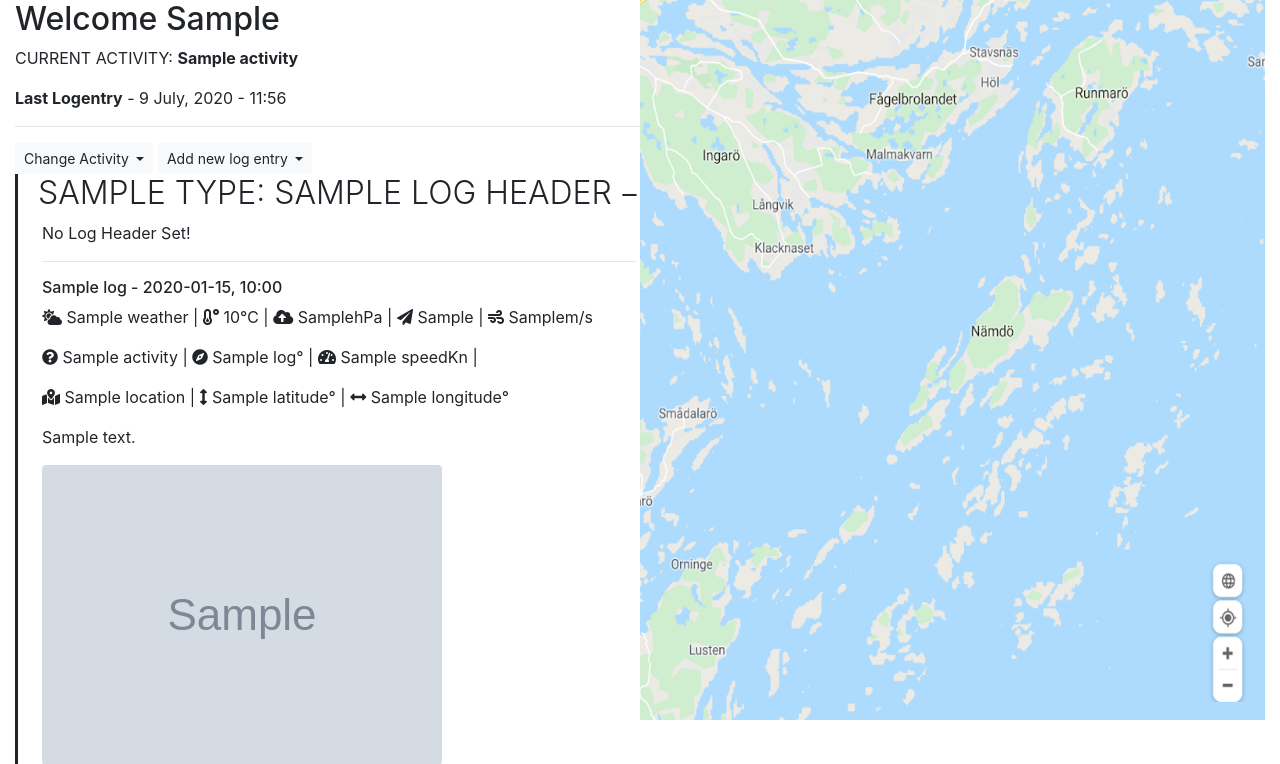
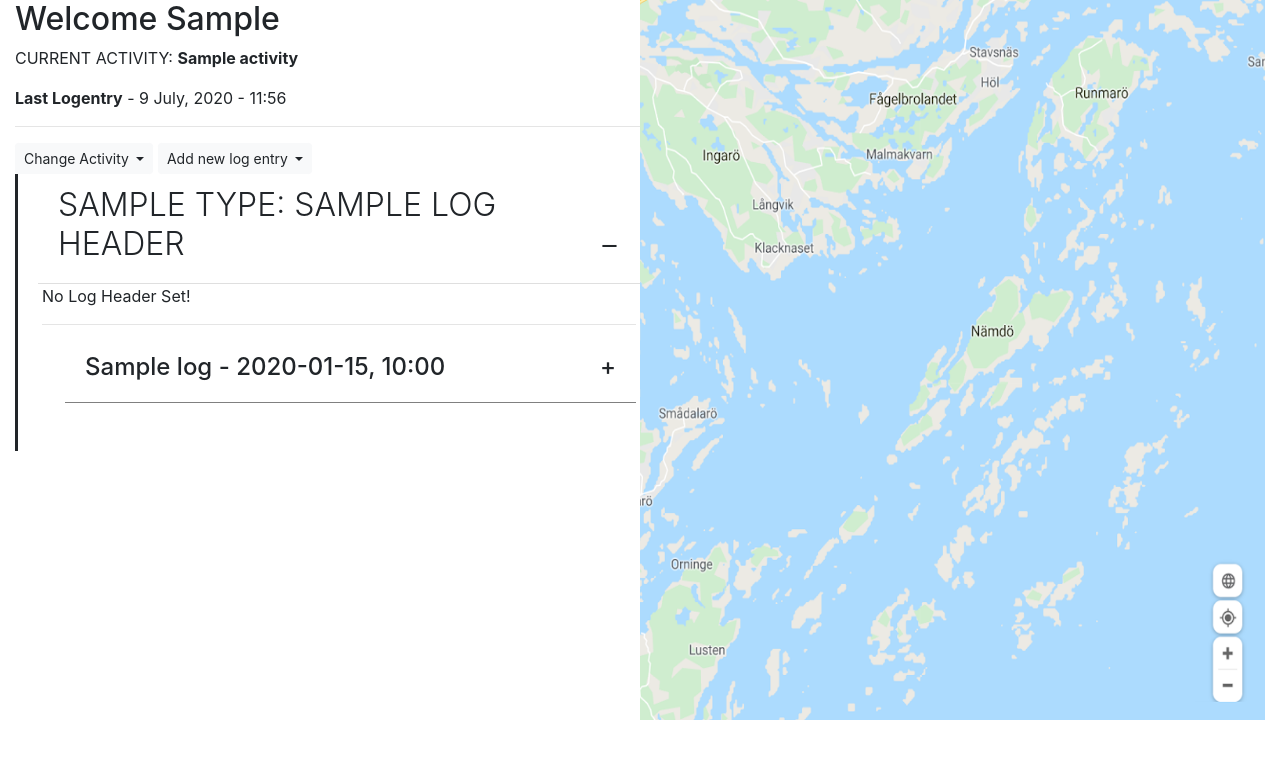
Before and after one commit to iFooledMe/Digital-Ship-Log--Code-Institute-Project-3, a Flask app: template templates/index.html in a window 1280 px wide, after a click that opens the changed part. Shown: the part 40-804 px from the top of the page. After the commit the page ends 760 px from the top, so only its background shows below. Run offline with Flask 2, Linux system fonts and the light colour scheme; the template is opened without the code that fills it: most values are stand-ins (such as "Sample title", 1, 10 or a date in 2020); grey boxes marked "Sample" are stand-in pictures; some libraries are stand-ins or nearby versions.

Commit message:
Added sub-accordion for log entries within a log_head accordion

```diff
--- a/static/css/style.css
+++ b/static/css/style.css
@@ -42,6 +42,12 @@ h3 {
     border: 1px solid #dfe3e8;
 }
 
+.form-base {
+    width: 100%;
+    text-align: center;
+    margin-top: 25px;
+}
+
 /* =================================================================== */
 /* ==== ICONS =======================================================  */
 .icon-header {
@@ -64,7 +70,7 @@ h3 {
 /* =================================================================== */
 /* ==== SPECIFIC ===================================================== */
 
-/* ---- Status Box --------------------------------------------------- */
+/* **** STATUS WINDOW ************************************************ */
 .status-box {
     margin-bottom: 15px;
 }
@@ -73,11 +79,21 @@ h3 {
     width: 60%;
 }
 
-/* ---- Map ---------------------------------------------------------- */
+/* **** LOG HEAD AND LOG ENTRIES ************************************* */
+
+.log-entry-head {
+    border-bottom: 1px solid grey;
+}
+
+
+/* **** MAP ********************************************************** */
 .dummy_map_img {
     min-width: 100%;
     height: 90vh;
 }
+
+
+/* **** LOGIN / SIGN UP ********************************************** */
 
 /* ---- Login -------------------------------------------------------- */
 .login-window {
@@ -86,12 +102,8 @@ h3 {
     text-transform: uppercase;
 }
 
-/* ---- Signup -------------------------------------------------------- */
-.form-base {
-    width: 100%;
-    text-align: center;
-    margin-top: 25px;
-}
+
+
 
 /* =================================================================== */
 /* ==== M E D I A  Q U E R I E S ===================================== */
--- a/templates/index.html
+++ b/templates/index.html
@@ -62,11 +62,10 @@
     <div class="be-accordion" id="accordion1">
       {% for log_header in log_headers %}
       <div class="card bg-transparent border-0">
-        <div class="card-header bg-transparent border-0 p-0" id="heading{{ loop.index }}">
+        <div class="card-header bg-transparent" id="heading{{ loop.index }}">
           <h3>
             {% if log_header.is_active %}
             <a
-              class="display-7"
               data-toggle="collapse"
               data-target="#collapse{{ loop.index }}"
               aria-expanded="true"
@@ -102,7 +101,6 @@
         data-parent="#accordion1"
         >
         {% endif %}
-
 
           <div class="card-body px-1 pt-0 pb-5">
             <!-- **** LOG HEADER BODY JOURNEYS **** -->
@@ -153,9 +151,29 @@
             {% endif %}
             <hr />
             <!-- ==== LOG ENTRIES - Accordion Level 2 =========================== -->
+            <div class="be-accordion" id="accordion2">
+              {% set rowloop = loop %}
               {% for log in logs %}
               {% if log.head_id == log_header._id %}
-              <h6>{{ log.title }} - {{ log.datetime.strftime("%Y-%m-%d, %H:%M") }}</h6>
+              <div class="card bg-transparent border-0">
+                <!-- Accordion 2 header -->
+                <div class="card-header bg-transparent log-entry-head" id="heading{{ rowloop.index }}_{{ loop.index }}">
+                      <h4>
+                          <a
+                          data-toggle="collapse"
+                          data-target="#collapse{{ rowloop.index }}_{{ loop.index }}"
+                          aria-expanded="false"
+                          aria-controls="collapse{{ rowloop.index }}_{{ loop.index }}">
+                          {{ log.title }} - {{ log.datetime.strftime("%Y-%m-%d, %H:%M") }}
+                          </a>
+                      </h4>
+                  </div>
+                  <!-- Accordion 2 body -->
+                  <div  id="collapse{{ rowloop.index }}_{{ loop.index }}"
+                        class="collapse"
+                        aria-labelledby="heading{{ rowloop.index }}_{{ loop.index }}"
+                        data-parent="#accordion2">
+                      <div class="card-body">
                         <p>
                           <i class="fas fa-cloud-sun"></i> {{ log.weather }} |
                           <i class="fas fa-temperature-low"></i> {{ log.temp }}&#8451; |
@@ -192,14 +210,20 @@
                             <figcaption>{{ log.img_cap }}</figcaption>
                           {% endif %}
                           </figure>
-              {% endif %}
-            {% endfor %}
                       </div>
                   </div>
               </div>
+              {% endif %}
               {% endfor %}
+
+            </div>
+
+          </div><!-- END BODY LEVEL 1 -->
         </div>
         </div>
+      {% endfor %}
+    </div> <!-- END Card Aaccordion 1 -->
+  </div><!-- END Aaccordion 1 -->
 
   <!-- ==== MAP ========================================================== -->
   <div class="col-md-12 col-lg-6 map-box">
```
Lines whose indentation alone changed are shown as unchanged.
